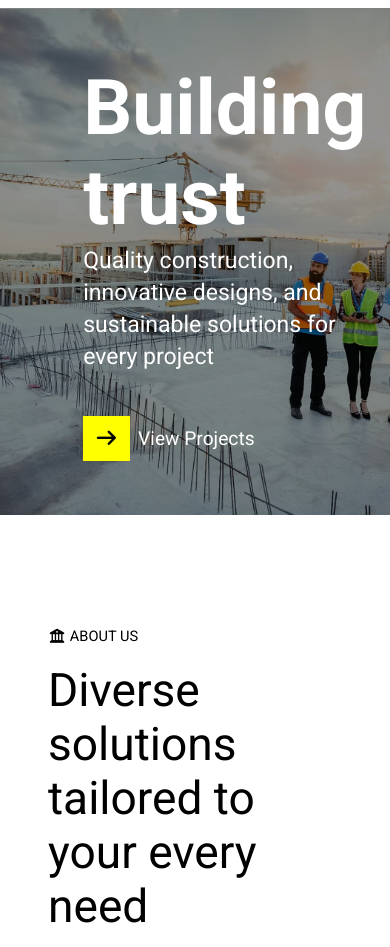
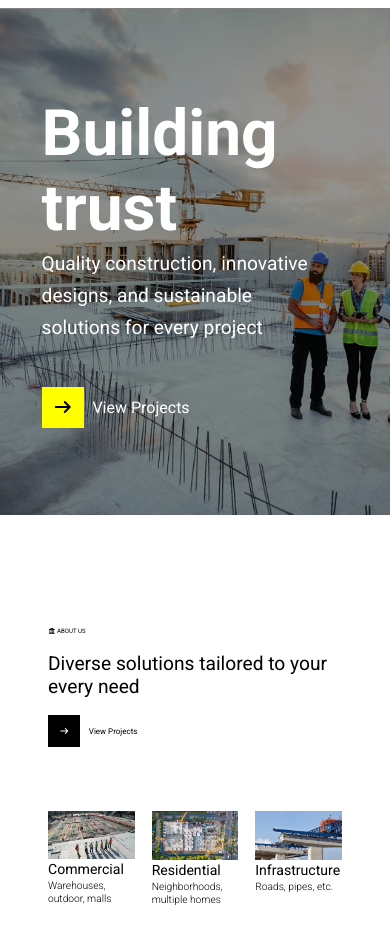
Before and after one commit to IPSayush/Construction-company, a plain HTML site: page index.html in a window 390 px wide. Shown: the part 58-1005 px from the top of the page. Drawn offline with Linux system fonts and the light colour scheme; a web font is replaced by a local one.

Commit message:
do some styling

```diff
--- a/style.css
+++ b/style.css
@@ -156,7 +156,8 @@ nav .bar-div {
 .cards_div{
     display: flex;
     flex-direction: row;
-    gap: 2rem;
+    gap: 2vmax;
+    justify-content: center;
 }
 .card_div{
     flex: 1;
@@ -268,3 +269,20 @@ nav .bar-div {
 
     }
 }
+@media (max-width: 650px) {
+    .hero .text_containt{
+        padding: 0;
+        font-size: 2rem;
+    }
+    .cards_div .card_div{
+        font-size: .8rem;
+    }
+    .projects_section .text_containt{
+        font-size: 1rem;
+
+    }
+    .about_section .text_containt{
+        padding: 0;
+    }
+
+}
```
